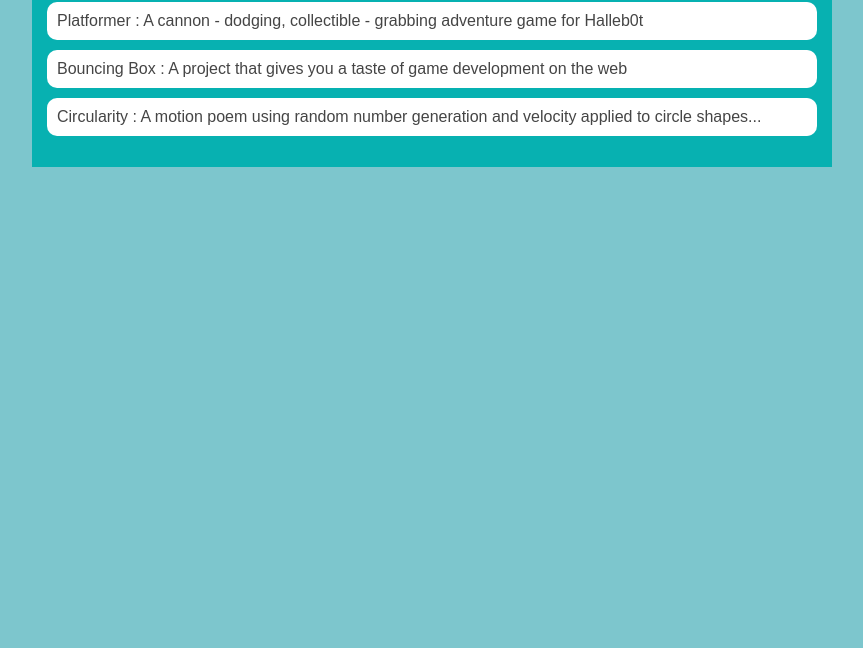
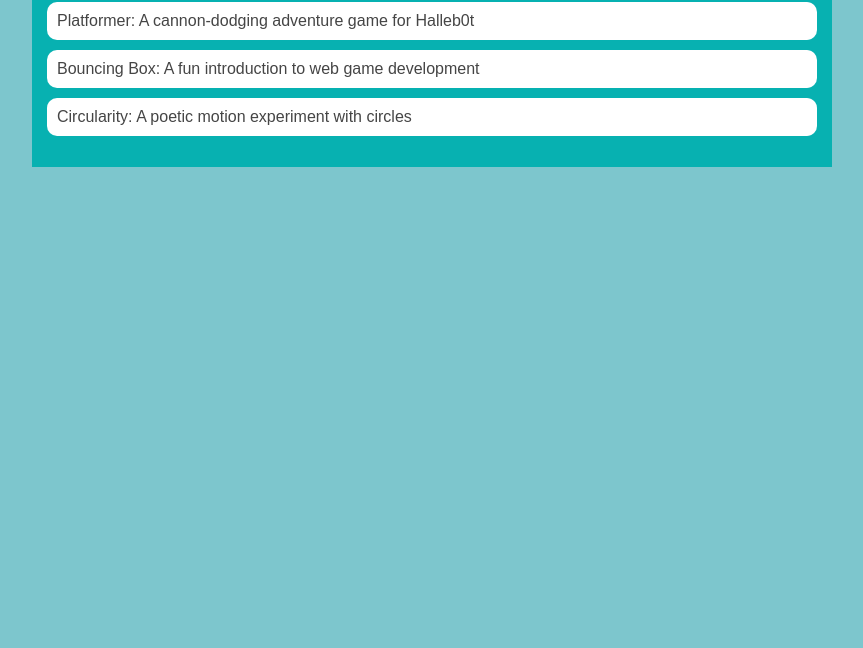
Before and after one commit to derrickwhite-png/derrickwhite-png.github.io, a plain HTML site: page portfolio.html in a window 1280 px wide. Shown: the part 152-800 px from the top of the page, without its empty margins (208-1071 px from the left). Drawn offline with Linux system fonts and the light colour scheme.

Commit message:
boncing box

```diff
--- a/portfolio.html
+++ b/portfolio.html
@@ -23,22 +23,13 @@
           <h1>Portfolio</h1>
           <ul id="portfolio">
            <li>
-              <a href="projects/platformer/"
-                >Platformer : A cannon - dodging, collectible - grabbing
-                adventure game for Halleb0t</a
-              >
+                    <a href="fsd-projects/platformer/">Platformer: A cannon-dodging adventure game for Halleb0t</a>
                 </li>
                 <li>
-              <a href="projects/bouncing-box/"
-                >Bouncing Box : A project that gives you a taste of game
-                development on the web
-              </a>
+                    <a href="fsd-projects/bouncing-box/">Bouncing Box: A fun introduction to web game development</a>
                 </li>
                 <li>
-              <a href="projects/circularity/"
-                >Circularity : A motion poem using random number generation and
-                velocity applied to circle shapes...</a
-              >
+                    <a href="fsd-projects/circularity/">Circularity: A poetic motion experiment with circles</a>
                 </li>
           </ul>
         </div>
```
Also changed, not shown: fsd-projects/platformer/platformer.js (+14 -3 lines). Lines whose indentation alone changed are shown as unchanged.
